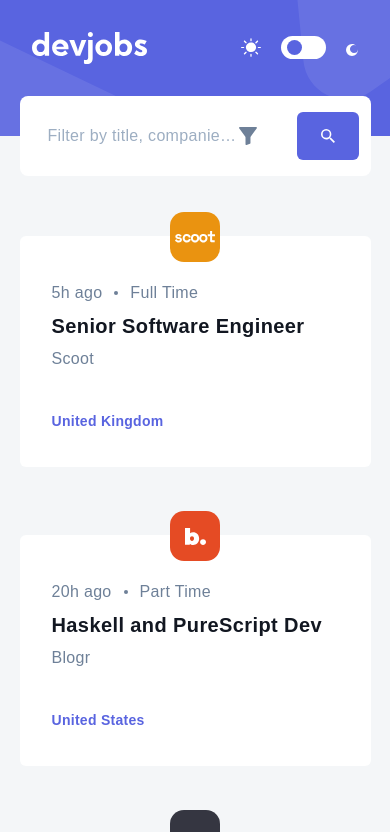
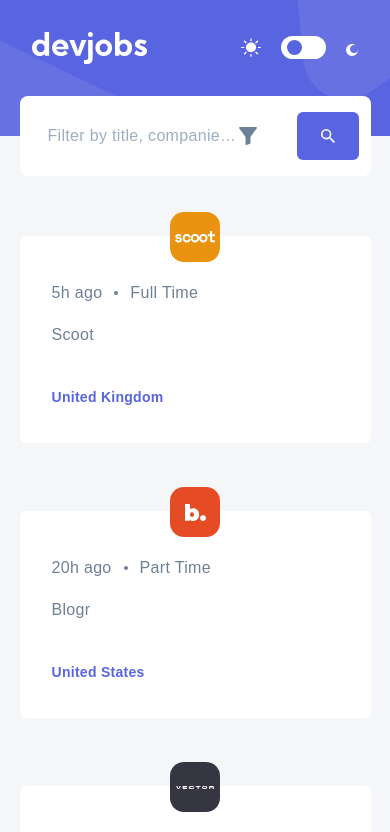
Before and after one commit to yehudz/devjobs-web-app, a Next.js app: page / in a window 390 px wide. Shown: the top 832 px of the page. Built offline with nearby package versions, Linux system fonts and the light colour scheme.

Commit message:
fix: Job post title wrong size
Title should be large like in the design system
It should be responsive

```diff
--- a/components/ui/JobCard/JobCardInfo.tsx
+++ b/components/ui/JobCard/JobCardInfo.tsx
@@ -45,13 +45,17 @@
         data-testid="content-contract"
       >{contract}</p>
     </div>
-    <h3
-      data-testid="content-info-title"
-      className="
-        dark:text-white
-        text-midnight
-      "
-    >{position}</h3>
+    {isContent &&
+      <h1
+        data-testid="content-info-title"
+        className="
+          dark:text-white
+          text-midnight
+          text-xl
+          md:text-3xl
+        "
+      >{position}</h1>
+    }
     <p
       className="
         body
```
